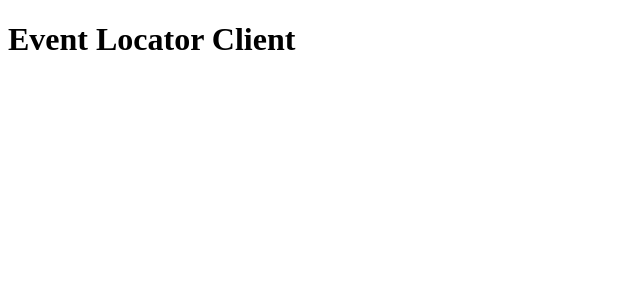
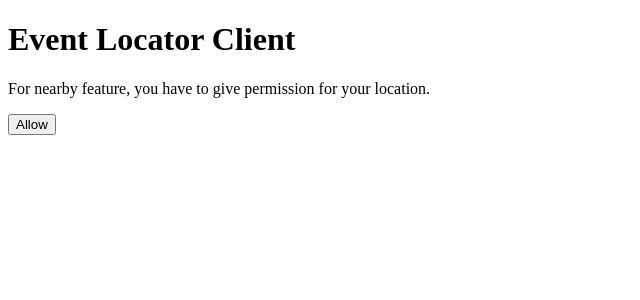
Before and after one commit to alamariful1727/masjid-finder-client, a React (Create React App) app: page / in a window 1280 px wide. Shown: the top 300 px of the page, without its empty margins (0-640 px from the left). Built offline with nearby package versions, Linux system fonts and the light colour scheme; no server answers.

Commit message:
Allow button added

```diff
--- a/src/Home.tsx
+++ b/src/Home.tsx
@@ -1,4 +1,4 @@
-import React, { useEffect, useState } from 'react';
+import React, { useState } from 'react';
 
 const Home = () => {
   const [position, setPosition] = useState<{ latitude: number; longitude: number; accuracy: number }>();
@@ -40,19 +40,20 @@ const Home = () => {
     }
   }, []);
 
-  useEffect(() => {
-    getLocation();
-  }, [getLocation]);
-
   return (
     <div>
       <h1>Event Locator Client</h1>
-      {position && position.latitude && position.longitude && position.accuracy && (
+      {position ? (
         <div>
           <h2>Details</h2>
           <h3>Latitude: {position.latitude}</h3>
           <h3>Longitude: {position.longitude}</h3>
           <h3>Accuracy: {position.accuracy}</h3>
+        </div>
+      ) : (
+        <div>
+          <p>For nearby feature, you have to give permission for your location.</p>
+          <button onClick={getLocation}>Allow</button>
         </div>
       )}
     </div>
--- /dev/null
+++ b/src/react-app-env.d.ts
@@ -0,0 +1 @@
+/// <reference types="react-scripts" />
```
